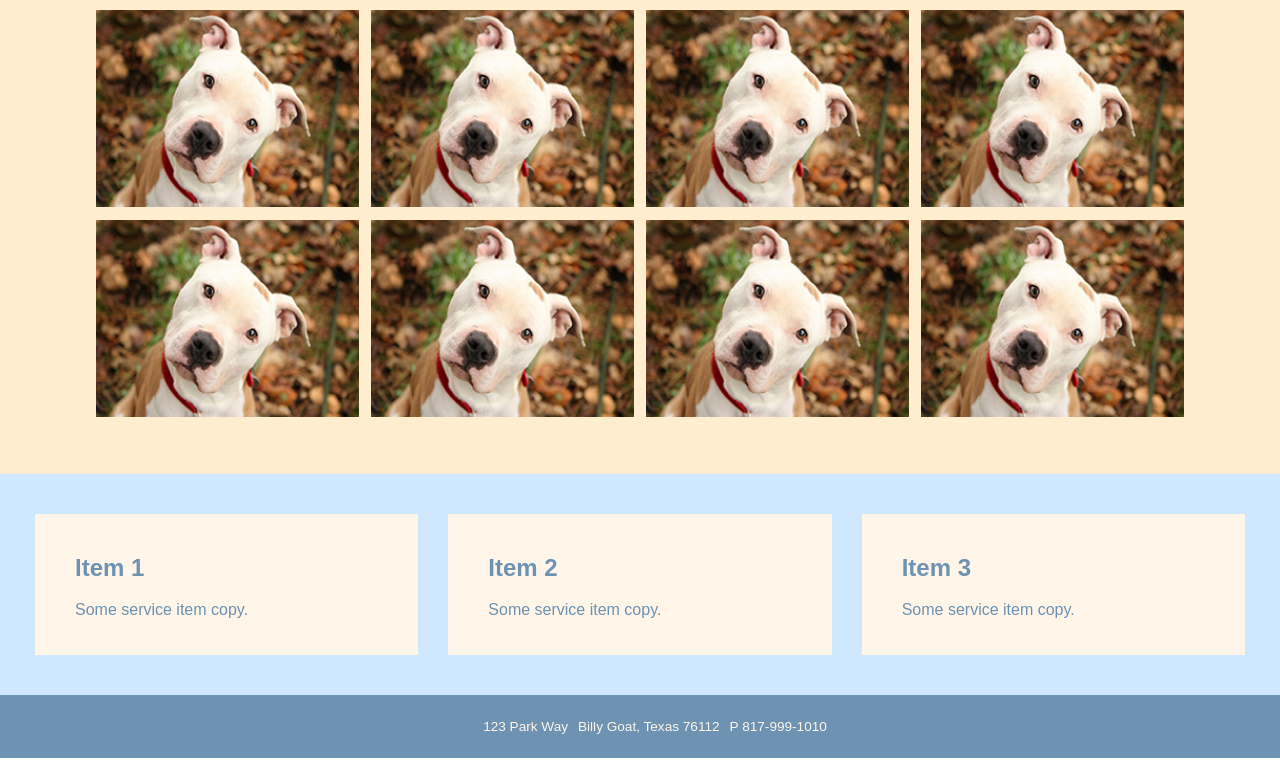
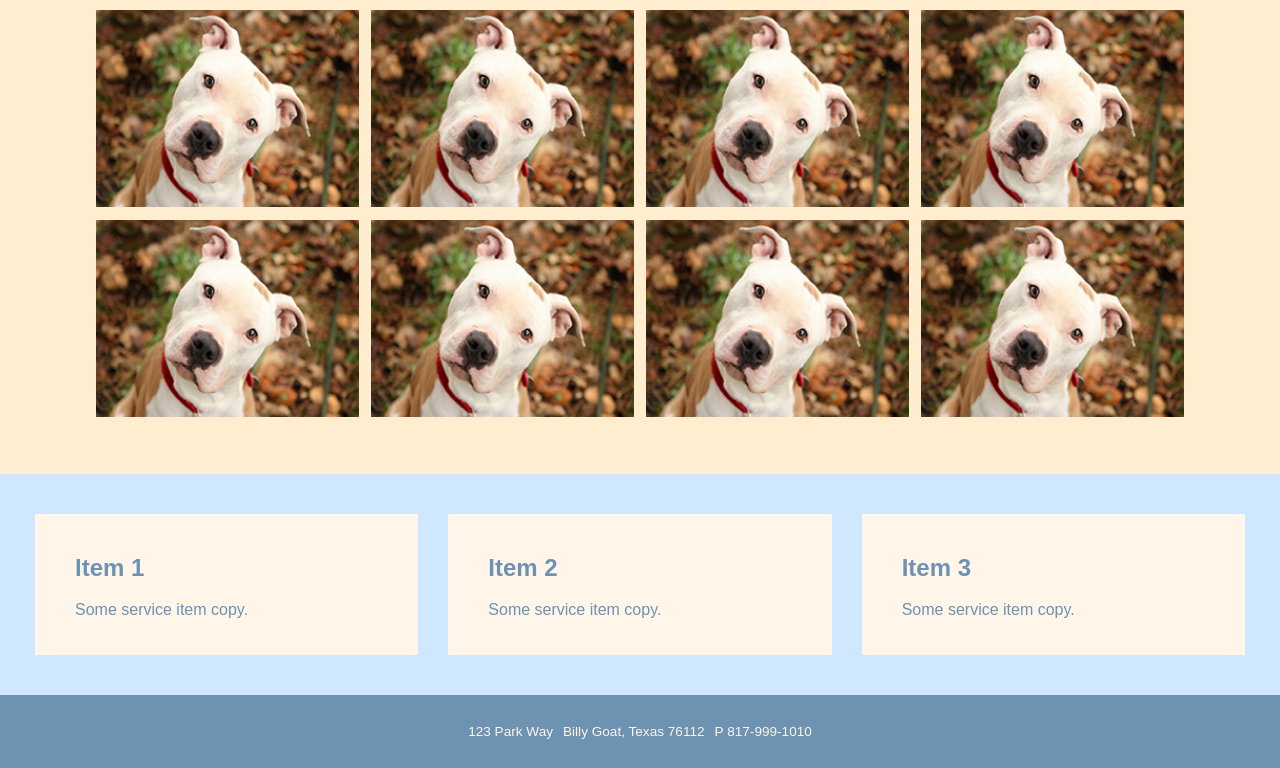
Before and after one commit to everettanthony/flexbox-playground, a plain HTML site: page flexbox-layout.html in a window 1280 px wide. Shown: the part 1493-2261 px from the top of the page. Drawn offline with Linux system fonts and the light colour scheme.

Commit message:
CSS Updates.

```diff
--- a/css/styles.css
+++ b/css/styles.css
@@ -184,8 +184,9 @@ footer ul {
     justify-content: center;
     list-style: none;
     margin: 0;
+    padding: 0;
 }
 
 footer ul li {
-    margin: 0 10px 0 0;
+    margin: 5px;
 }
--- a/flexbox-layout.html
+++ b/flexbox-layout.html
@@ -1,6 +1,8 @@
 <!DOCTYPE html>
 <html lang="en">
   <head>
+  <meta charset="utf-8">
+  <meta name="viewport" content="width=device-width, initial-scale=1.0">
   <link rel="stylesheet" type="text/css" href="css/styles.css" />
   </head>
   <body>
```
